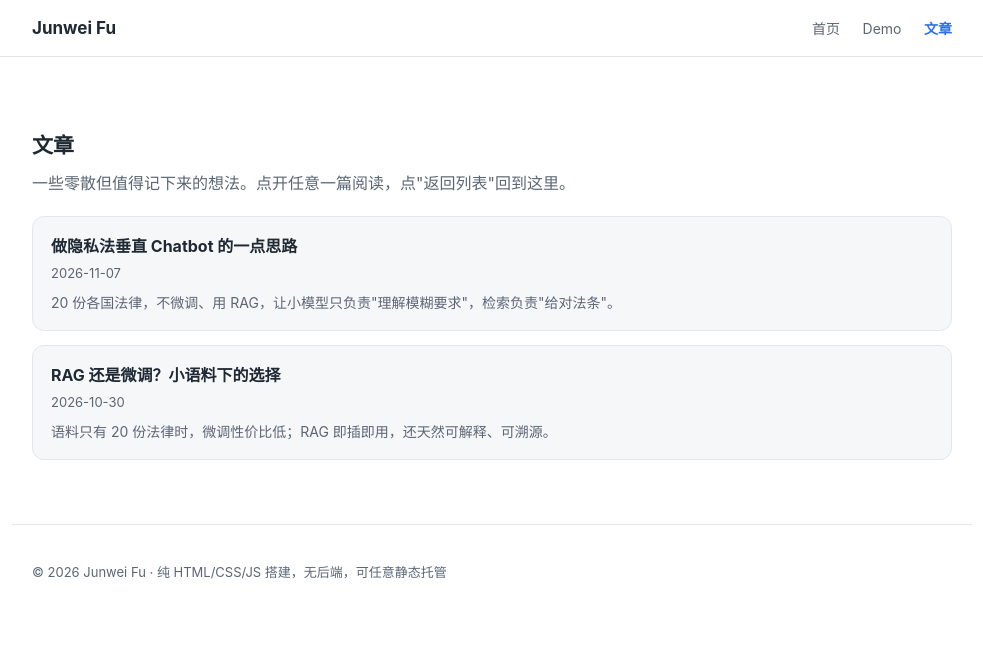
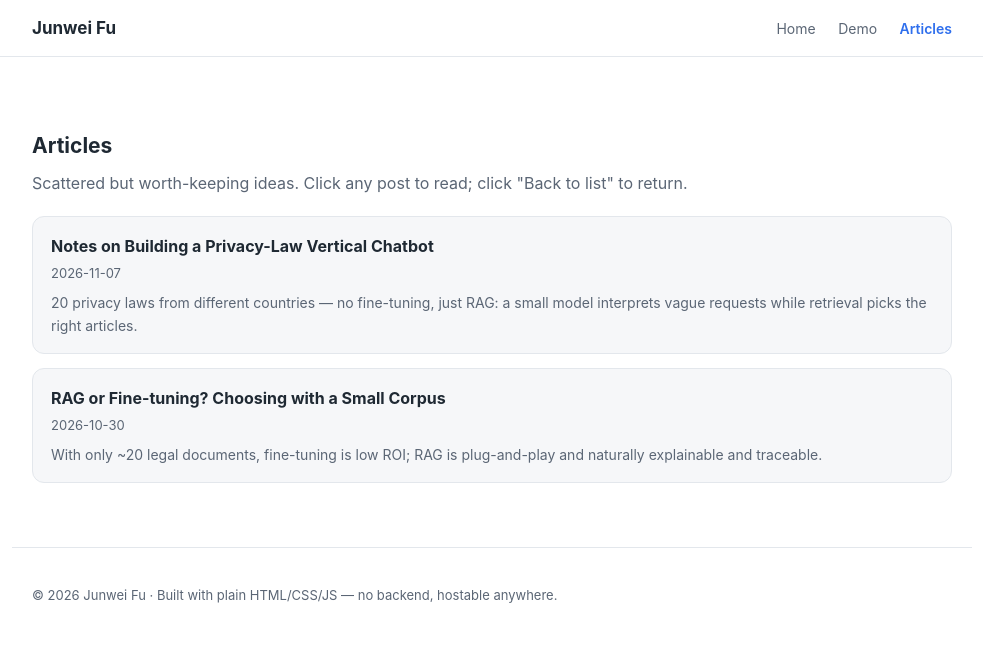
Before and after one commit to rfu1909829559-crypto/rfu1909829559-crypto.github.io, a plain HTML site: page articles.html in a window 1280 px wide. Shown: the whole page, without its empty margins (148-1131 px from the left). Drawn offline with Linux system fonts and the light colour scheme.

Commit message:
Localize entire site to English (UI, posts, comments, lang attr)

```diff
--- a/articles.html
+++ b/articles.html
@@ -1,9 +1,9 @@
 <!DOCTYPE html>
-<html lang="zh-CN">
+<html lang="en">
 <head>
   <meta charset="UTF-8">
   <meta name="viewport" content="width=device-width, initial-scale=1.0">
-  <title>文章 · Junwei Fu</title>
+  <title>Articles · Junwei Fu</title>
   <link rel="stylesheet" href="assets/css/style.css">
 </head>
 <body>
@@ -11,28 +11,28 @@
     <div class="nav-inner">
       <a class="brand" href="index.html">Junwei Fu</a>
       <nav class="links">
-        <a href="index.html">首页</a>
+        <a href="index.html">Home</a>
         <a href="demos.html">Demo</a>
-        <a href="articles.html">文章</a>
+        <a href="articles.html">Articles</a>
       </nav>
     </div>
   </header>
 
   <main>
     <section class="section">
-      <h2>文章</h2>
-      <p class="lead">一些零散但值得记下来的想法。点开任意一篇阅读，点"返回列表"回到这里。</p>
+      <h2>Articles</h2>
+      <p class="lead">Scattered but worth-keeping ideas. Click any post to read; click "Back to list" to return.</p>
 
-      <!-- 列表视图：由 assets/js/articles.js 渲染 -->
+      <!-- List view: rendered by assets/js/articles.js -->
       <div id="article-list" class="article-list"></div>
 
-      <!-- 详情视图：点击文章后显示 -->
+      <!-- Detail view: shown after clicking an article -->
       <article id="article-detail" class="article-detail" hidden></article>
     </section>
   </main>
 
   <footer>
-    <p>© <span id="year"></span> Junwei Fu · 纯 HTML/CSS/JS 搭建，无后端，可任意静态托管</p>
+    <p>© <span id="year"></span> Junwei Fu · Built with plain HTML/CSS/JS — no backend, hostable anywhere.</p>
   </footer>
   <script src="assets/js/articles.js"></script>
   <script src="assets/js/main.js"></script>
--- a/assets/js/articles.js
+++ b/assets/js/articles.js
@@ -1,42 +1,42 @@
 // ============================================================
-// 文章数据：要发布新文章，往 ARTICLES 数组里加一项即可。
-// 字段说明：
-//   id       唯一标识（英文短横，用于内部定位）
-//   title    标题
-//   date     发布日期 YYYY-MM-DD
-//   excerpt  列表页的一句话摘要
-//   content  正文（可直接写 HTML，如 <p> <ul> <code> 等）
+// Article data: to publish a new post, add an entry to the ARTICLES array.
+// Fields:
+//   id       unique id (lowercase-with-hyphens, used internally)
+//   title    post title
+//   date     publish date YYYY-MM-DD
+//   excerpt  one-line summary shown on the list page
+//   content  body (plain HTML is fine, e.g. <p> <ul> <code>)
 // ============================================================
 const ARTICLES = [
   {
     id: 'privacy-chatbot-notes',
-    title: '做隐私法垂直 Chatbot 的一点思路',
+    title: 'Notes on Building a Privacy-Law Vertical Chatbot',
     date: '2026-11-07',
-    excerpt: '20 份各国法律，不微调、用 RAG，让小模型只负责"理解模糊要求"，检索负责"给对法条"。',
+    excerpt: '20 privacy laws from different countries — no fine-tuning, just RAG: a small model interprets vague requests while retrieval picks the right articles.',
     content: `
-      <p>核心结论：这种场景不需要先进大模型。把法律做成可检索的法条库（corpus），用户提问时先由轻量模型把模糊要求解析成结构化查询，再做混合检索 + 重排，最后生成带引用的法条。</p>
-      <p>网站这边先搭好底层，chatbot 后续以 iframe / 挂载脚本形式接入 demos 页即可，互不耦合。</p>
-      <p>两条入口：AI 文本模式（自动解析）和手动下拉筛选（国家 → 情景 → 行为），在"结构化查询"这一步汇合，后面共用同一条检索链。</p>
+      <p>Key takeaway: this scenario does not need an advanced model. Turn the laws into a retrievable article corpus; when a user asks, a lightweight model first parses the vague request into a structured query, then hybrid retrieval + re-ranking runs, and finally cited articles are generated.</p>
+      <p>The site provides the foundation first; the chatbot can later be embedded into the Demos page via an iframe or mount script, fully decoupled.</p>
+      <p>Two entry points — an AI text mode (automatic parsing) and a manual dropdown filter (country → scenario → action) — converge at the "structured query" step and then share the same retrieval pipeline.</p>
     `
   },
   {
     id: 'rag-vs-finetune',
-    title: 'RAG 还是微调？小语料下的选择',
+    title: 'RAG or Fine-tuning? Choosing with a Small Corpus',
     date: '2026-10-30',
-    excerpt: '语料只有 20 份法律时，微调性价比低；RAG 即插即用，还天然可解释、可溯源。',
+    excerpt: 'With only ~20 legal documents, fine-tuning is low ROI; RAG is plug-and-play and naturally explainable and traceable.',
     content: `
-      <p>当你手里是"几十份权威文档"而不是"海量训练样本"时，RAG 几乎是默认解：</p>
+      <p>When you hold "a few dozen authoritative documents" rather than "massive training data", RAG is almost the default choice:</p>
       <ul>
-        <li>即插即用：文档改了，重新建索引就行，不用重训。</li>
-        <li>可解释：返回的是真实法条原文 + 条款号，能溯源，不怕幻觉。</li>
-        <li>成本低：模型只做"理解 + 解读"，不需很大。</li>
+        <li>Plug-and-play: edit the docs and rebuild the index — no retraining.</li>
+        <li>Explainable: it returns the real article text + article number, fully traceable, no hallucination.</li>
+        <li>Low cost: the model only "understands + explains", so it doesn't need to be large.</li>
       </ul>
-      <p>微调只在"通用模型确实听不懂你的领域黑话"时才考虑，而且需要标注数据，工程量不小。</p>
+      <p>Fine-tuning is only worth considering when "off-the-shelf models genuinely can't parse your domain jargon" — and it needs labeled data, which is a sizable engineering effort.</p>
     `
   }
 ];
 
-// 渲染列表
+// Render the list view
 function renderList() {
   var list = document.getElementById('article-list');
   var detail = document.getElementById('article-detail');
@@ -55,7 +55,7 @@ function renderList() {
   });
 }
 
-// 渲染详情
+// Render the detail view
 function renderDetail(id) {
   var a = ARTICLES.find(function (x) { return x.id === id; });
   if (!a) return;
@@ -64,7 +64,7 @@ function renderDetail(id) {
   list.hidden = true;
   detail.hidden = false;
   detail.innerHTML =
-    '<a class="back" href="#" onclick="renderList();return false;">← 返回列表</a>' +
+    '<a class="back" href="#" onclick="renderList();return false;">← Back to list</a>' +
     '<h2>' + a.title + '</h2>' +
     '<p class="meta">' + a.date + '</p>' +
     a.content;
--- a/assets/js/main.js
+++ b/assets/js/main.js
@@ -1,7 +1,7 @@
-// 设置页脚年份
+// Set the footer year
 document.getElementById('year').textContent = new Date().getFullYear();
 
-// 高亮当前页面对应的导航项
+// Highlight the nav item for the current page
 var path = location.pathname.split('/').pop() || 'index.html';
 document.querySelectorAll('.links a').forEach(function (a) {
   if (a.getAttribute('href') === path) {
```
Also changed, not shown: demos.html (+14 -14 lines), index.html (+15 -15 lines).
